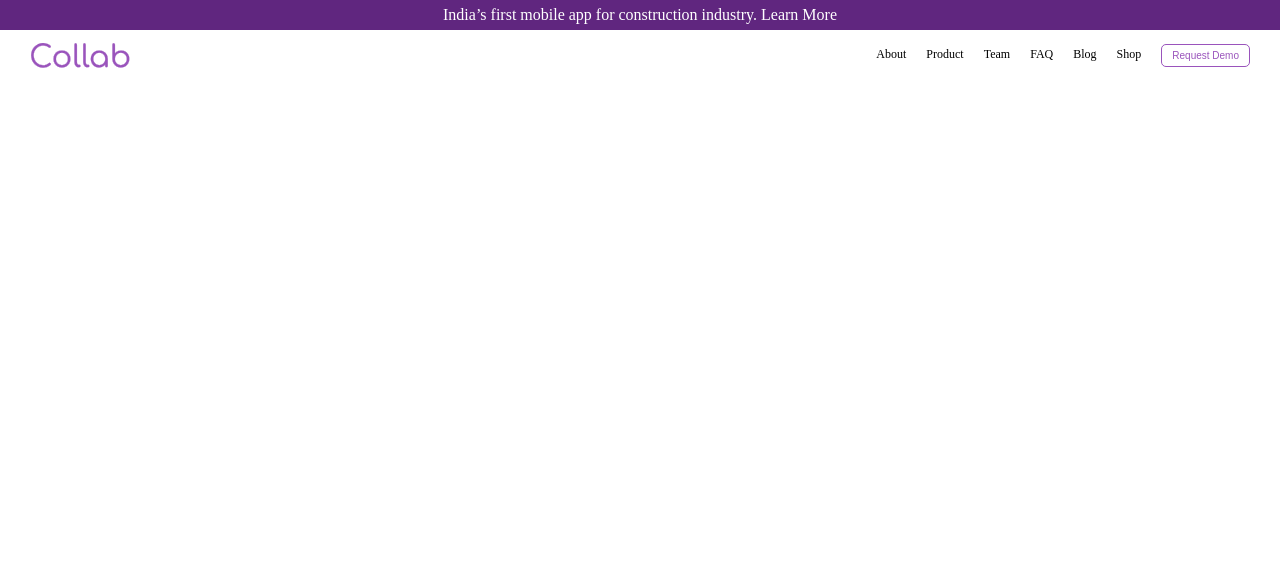
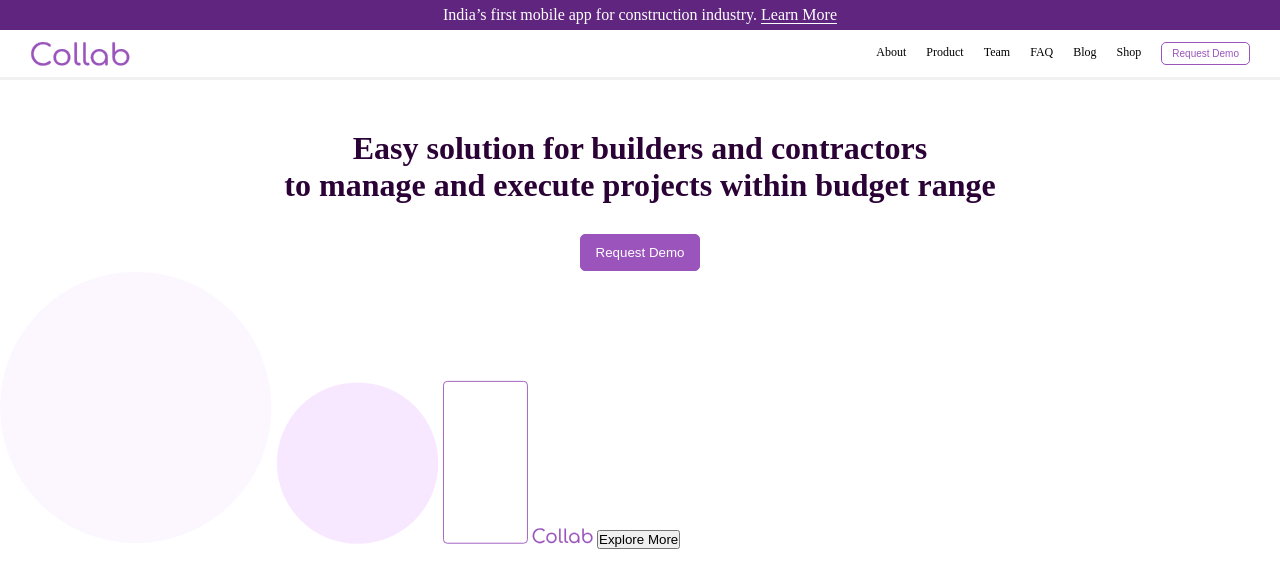
Before and after one commit to RasaZuk/su-mantu, a website: page index.html in a window 1280 px wide. Drawn offline with Linux system fonts and the light colour scheme.

Commit message:
praktika update

```diff
--- a/index.html
+++ b/index.html
@@ -7,9 +7,11 @@
     <title>Document</title>
     <link rel="stylesheet" href="./style.css">
 </head>
+
+<body>
     <header>
         <div class="topLine">
-        <p class="topLinePara">India’s first mobile app for construction industry. Learn More</p>
+            <p class="topLinePara">India’s first mobile app for construction industry. <span class="learnMore">Learn More</span> </p>
         </div>
         <div class="headerContainer">
             <img src="images/Collab.svg" alt="">
@@ -28,6 +30,32 @@
             </div>
         </div>
     </header>
+    <main>
+        <section class="topSection">
+            <h1 class="topSectionHeader">Easy solution for builders and contractors <br> to manage and execute projects within budget range</h1>
+            <button class="topSectionButton">Request Demo</button>
+        </section>
+        <section class="elipsesContainer">
+            <img class="absolute biggElipse" src="images/bigElipse.svg" alt="">
+            <img class="absolute smallElipse" src="images/smallElipse.svg" alt="">
+            <img class="absolute rectangle" src="images/topPhone.svg" alt="">
+            <img class="absolute colab" src="images/Collab.svg" alt="">
+
+            <button class="elipseBtn">Explore More</button>
+
+        </section>
+
+
+    </main>
+
+
+
+
+</body>
+
+
+
+
 
 <body>
 
--- a/style.css
+++ b/style.css
@@ -18,6 +18,11 @@
 
 .topLinePara {
     font: size 8px;
+}
+
+.learnMore {
+    border-bottom: 1px solid white;
+    cursor: pointer;
 
 }
 
@@ -26,12 +31,15 @@
     justify-content: space-between;
     align-items: center;
     height: 50px;
-    padding: 0 30px ;
+    padding: 0 30px;
+    border-bottom: 3px solid rgb(220, 220, 220, 0.4);
 }
+
 
 .headerContainer img {
     width: 100px;
 }
+
 
 .navigationContainer nav {
     display: flex;
@@ -62,4 +70,41 @@
     border-radius: 5px;
     font-size: 10px;
     padding: 5px 10px;
+    cursor: pointer;
 }
+
+.headerButton:hover {
+    background-color: #9A54BC;
+    color: white;
+}
+
+.topSection {
+    display: flex;
+    flex-direction: column;
+    justify-content: center;
+    align-items: center;
+    color: #2B0236;
+    margin-top: 50px;
+    gap: 30px;
+}
+
+.topSectionHeader {
+    font-size: 32px;
+    text-align: center;
+    columns: #2B0236;
+}
+
+.topSectionButton {
+    background-color: #9A54BC;
+    padding: 10px 15px;
+    border: 1px solid #9A54BC;
+    border-radius: 5px;
+    color: white;
+    font-weight: 500;
+}
+
+.topSectionButton:hover {
+    background-color: white;
+    color: #9A54BC;
+    cursor: pointer;
+}
```
Also changed, not shown: images/bigElipse.svg (added), images/smallElipse.svg (added), images/topPhone.svg (added). Lines whose indentation alone changed are shown as unchanged.
